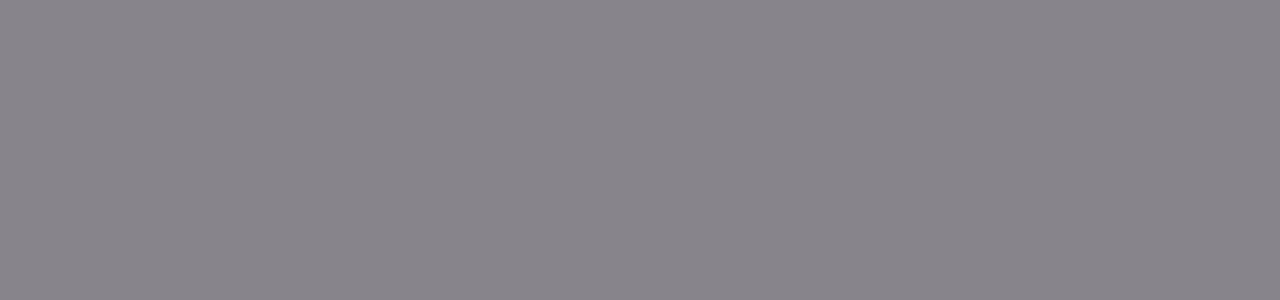
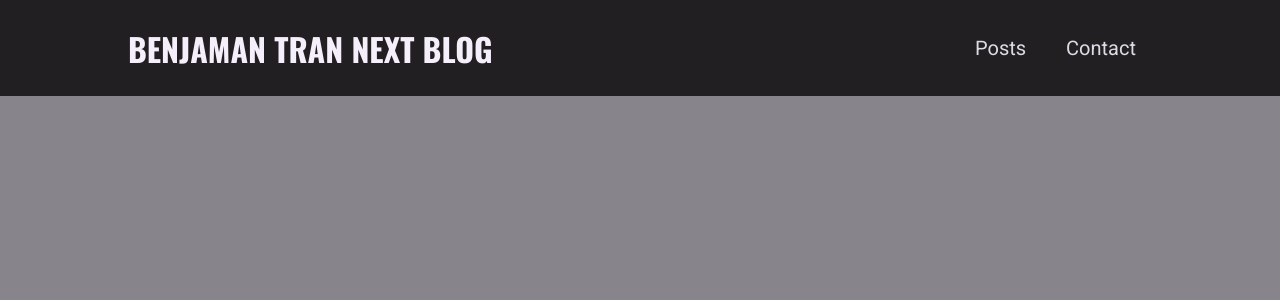
Before and after one commit to BenjamanTran/NEXT-BLOG-APP, a Next.js app: page /contact in a window 1280 px wide. Shown: the top 300 px of the page. Built offline with nearby package versions, Linux system fonts and the light colour scheme.

Commit message:
setup navigation for home page

```diff
--- a/components/home-page/featured-posts.js
+++ b/components/home-page/featured-posts.js
@@ -9,7 +9,7 @@
       </div>
       <h1>Hi, I am Ben</h1>
       <p>
-        I blog about web development - especially frontebd frameworks like Next js
+        I blog about web development - especially frontend frameworks like Next js
       </p>
     </section>
   )
--- /dev/null
+++ b/components/layout/layout.js
@@ -0,0 +1,10 @@
+import MainNavigation from "./main-navigation"
+
+const Layout = (props) => {
+  return <>
+    <MainNavigation />
+    <main>{props.children}</main>
+  </>
+}
+
+export default Layout
--- /dev/null
+++ b/components/layout/logo.js
@@ -0,0 +1,5 @@
+import classes from './logo.module.css'
+
+export default function Logo() {
+  return <div className={classes.logo}>Benjaman Tran Next Blog</div>
+}
--- /dev/null
+++ b/components/layout/main-navigation.js
@@ -0,0 +1,17 @@
+import Link from "next/link"
+import Logo from "./logo"
+import classes from './main-navigation.module.css'
+
+export default function MainNavigation() {
+  return (<header className={classes.header}>
+    <Link href='/'>
+      <Logo />
+    </Link>
+    <nav>
+      <ul>
+        <li><Link href='/posts'>Posts</Link></li>
+        <li><Link href='/contact'>Contact</Link></li>
+      </ul>
+    </nav>
+  </header>)
+}
--- a/pages/_app.js
+++ b/pages/_app.js
@@ -1,5 +1,6 @@
+import Layout from '@/components/layout/layout'
 import '@/styles/globals.css'
 
 export default function App({ Component, pageProps }) {
-  return <Component {...pageProps} />
+  return (<><Layout /> <Component {...pageProps} /></>)
 }
```
Also changed, not shown: components/layout/logo.module.css (renamed from styles/logo.module.css), components/layout/main-navigation.module.css (renamed from styles/main-navigation.module.css).
